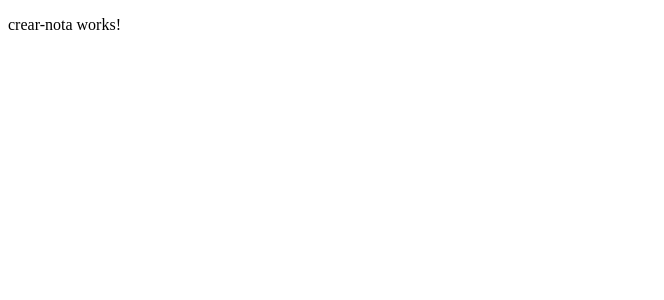
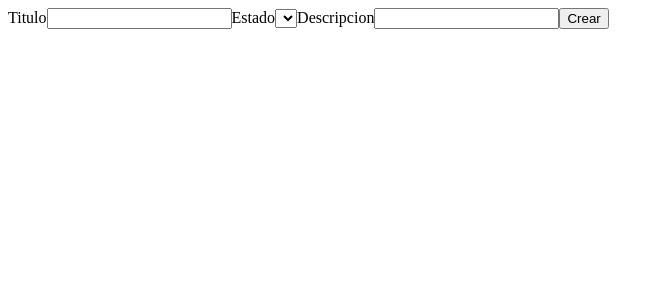
Before and after one commit to Gonzalo-Bruna/MisNotas, an Angular app: page / in a window 1280 px wide. Shown: the top 300 px of the page, without its empty margins (0-664 px from the left). Built offline with nearby package versions, Linux system fonts and the light colour scheme.

Commit message:
creado formulariuo

```diff
--- a/src/app/app.module.ts
+++ b/src/app/app.module.ts
@@ -1,5 +1,6 @@
 import { NgModule } from '@angular/core';
 import { BrowserModule } from '@angular/platform-browser';
+import { ReactiveFormsModule } from '@angular/forms';
 
 import { AppRoutingModule } from './app-routing.module';
 import { AppComponent } from './app.component';
@@ -16,7 +17,8 @@ import { ActualizarNotaComponent } from './componentes/actualizar-nota/actualiza
   ],
   imports: [
     BrowserModule,
-    AppRoutingModule
+    AppRoutingModule,
+    ReactiveFormsModule
   ],
   providers: [],
   bootstrap: [AppComponent]
--- a/src/app/componentes/crear-nota/crear-nota.component.html
+++ b/src/app/componentes/crear-nota/crear-nota.component.html
@@ -1 +1,16 @@
-<p>crear-nota works!</p>
+<form [formGroup]="formulario">
+
+    <label>Titulo</label>
+    <input type="text" formControlName="titulo">
+
+    <label>Estado</label>
+    <select formControlName="estado">
+
+    </select>
+
+    <label>Descripcion</label>
+    <input type="textarea" formControlName="descripcion">
+
+    <button>Crear</button>
+
+</form>
--- a/src/app/componentes/crear-nota/crear-nota.component.ts
+++ b/src/app/componentes/crear-nota/crear-nota.component.ts
@@ -1,4 +1,5 @@
 import { Component, OnInit } from '@angular/core';
+import { FormGroup, FormBuilder, Validators, AbstractControl } from '@angular/forms';
 
 @Component({
   selector: 'app-crear-nota',
@@ -7,7 +8,24 @@ import { Component, OnInit } from '@angular/core';
 })
 export class CrearNotaComponent implements OnInit {
 
-  constructor() { }
+  formulario:FormGroup;
+  titulo:AbstractControl;
+  estado:AbstractControl;
+  descripcion:AbstractControl;
+
+  constructor(private fb: FormBuilder) {
+
+    this.formulario = fb.group({
+      titulo:['', [Validators.required]],
+      estado:['', [Validators.required]],
+      descripcion:['', [Validators.required]]
+    });
+
+    this.titulo = this.formulario.get("titulo")?.value;
+    this.estado = this.formulario.get("estado")?.value;
+    this.descripcion = this.formulario.get("descripcion")?.value;
+
+  }
 
   ngOnInit(): void {
   }
```
Also changed, not shown: src/app/app.component.html (line endings or trailing spaces).
